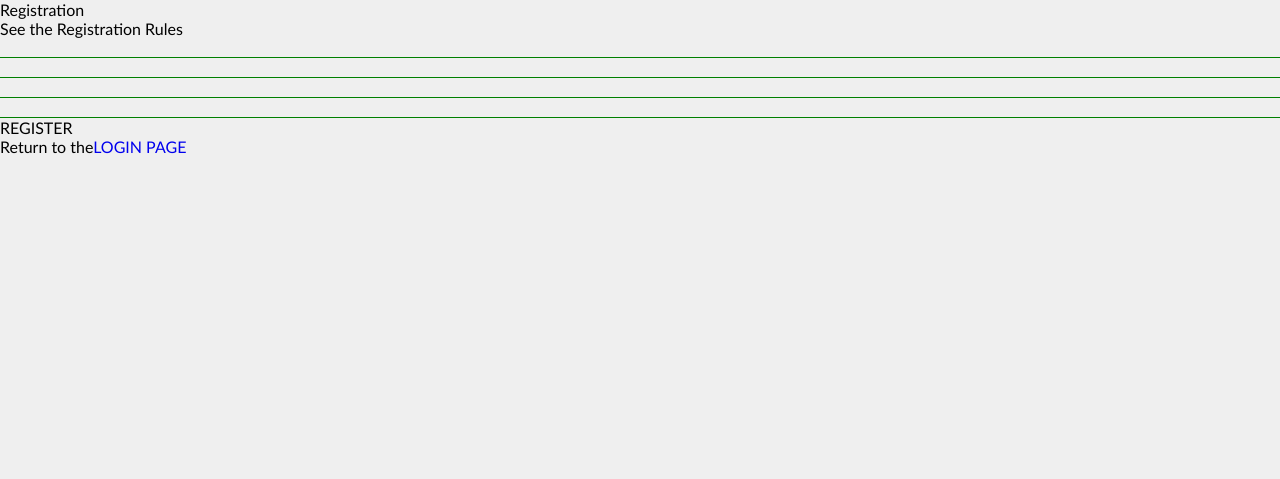
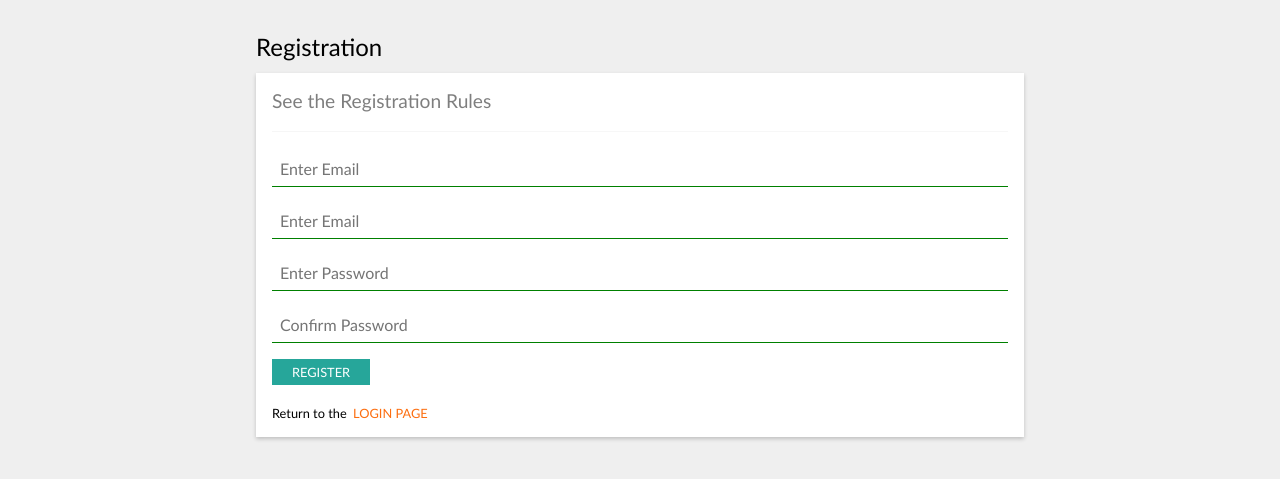
Before and after one commit to ivanwritescode/RethinkITBlog, a PHP site: page /RethinkITBlog/accounts/registration/registrationform.php in a window 1280 px wide. Shown: the top 479 px of the page. Run offline with PHP 8.4, Linux system fonts and the light colour scheme; style sheets or scripts are compiled from the project's sources.

Commit message:
Added some Registration Form styling

```diff
--- a/accounts/registration/registrationform.php
+++ b/accounts/registration/registrationform.php
@@ -16,21 +16,33 @@
 </head>
 <body>
 	<!-- <?php include '../../header.php'; ?> -->
-	<main>
-        <div>
-            <h1>Registration</h1>
+    <div class="container">
+        <main>
+            <h1 class="section-title">Registration</h1>
             <div class="card">
-                <h2>See the Registration Rules</h2>
+                <div class="card-header">
+                    <h2>See the Registration Rules</h2>
+                </div>
                 <form action="register.php" method="POST">
-                    <input name="username" type="text">
-                    <input name="email" type="email">
-                    <input name="password" type="password">
-                    <input name="confirmpassword" type="password">
-                    <button>REGISTER</button>
+                    <p class="form-group">
+                        <input name="username" type="text" placeholder="Enter Email">
+                    </p>
+                    <p class="form-group">
+                        <input name="email" type="email" placeholder="Enter Email">
+                    </p>
+                    <p class="form-group">
+                        <input name="password" type="password" placeholder="Enter Password">
+                    </p>
+                    <p class="form-group">
+                        <input name="confirmpassword" type="password" placeholder="Confirm Password">
+                    </p>
+                    <button class="btn btn-submit">REGISTER</button>
                 </form>
-                Return to the<a href="../login/loginform.php">LOGIN PAGE</a>
+                <div class="card-footer">
+                    Return to the<a href="../login/loginform.php">LOGIN PAGE</a>
+                </div>
             </div>
-        </div>
-	</main>
+        </main>
+    </div>
 </body>
 </html>
--- a/public/styles/styles.css
+++ b/public/styles/styles.css
@@ -120,4 +120,24 @@ form textarea:focus {
   padding: 0.5em;
   color: #fff;
   margin-bottom: 1.5em;
+}
+
+.card-header {
+  border-bottom: 1px solid #efefef;
+  padding-bottom: 1em;
+  margin-bottom: 1em;
+  font-size: 1.2rem;
+  opacity: 0.5;
+}
+
+.card-footer {
+  font-size: 0.8rem;
+}
+.card-footer a {
+  color: #fc6e10;
+  margin-left: 0.5em;
+}
+.card-footer a:hover {
+  opacity: 0.7;
+  text-decoration: underline;
 }/*# sourceMappingURL=styles.css.map */
--- a/public/styles/styles.scss
+++ b/public/styles/styles.scss
@@ -142,3 +142,25 @@ form {
     color: #fff;
     margin-bottom: 1.5em;
 }
+
+.card-header {
+    border-bottom: 1px solid #efefef;
+    padding-bottom: 1em;
+    margin-bottom: 1em;
+    font-size: 1.2rem;
+    opacity: .5;
+}
+
+.card-footer {
+    font-size: .8rem;
+
+    a {
+        color: #fc6e10;
+        margin-left: .5em;
+
+        &:hover {
+            opacity: .7;
+            text-decoration: underline;
+        }
+    }
+}
```
Also changed, not shown: 1 other file.
